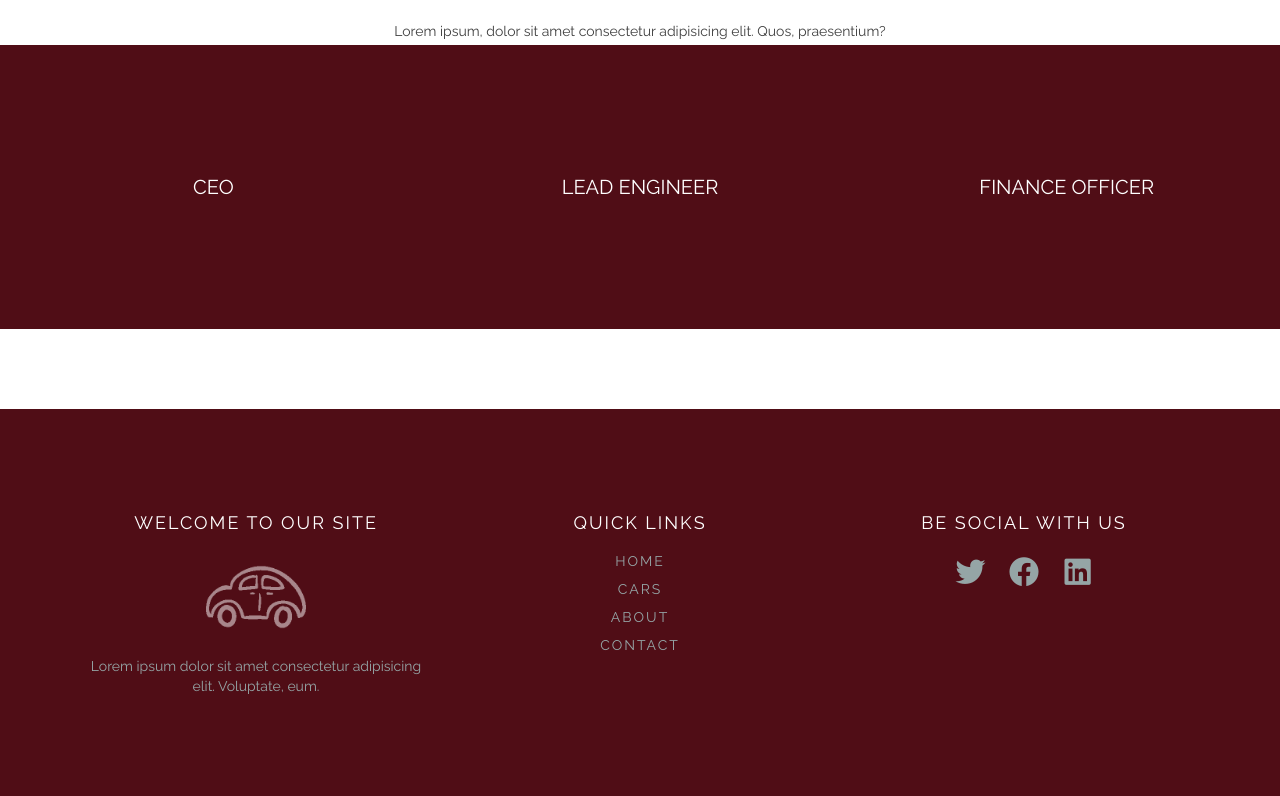
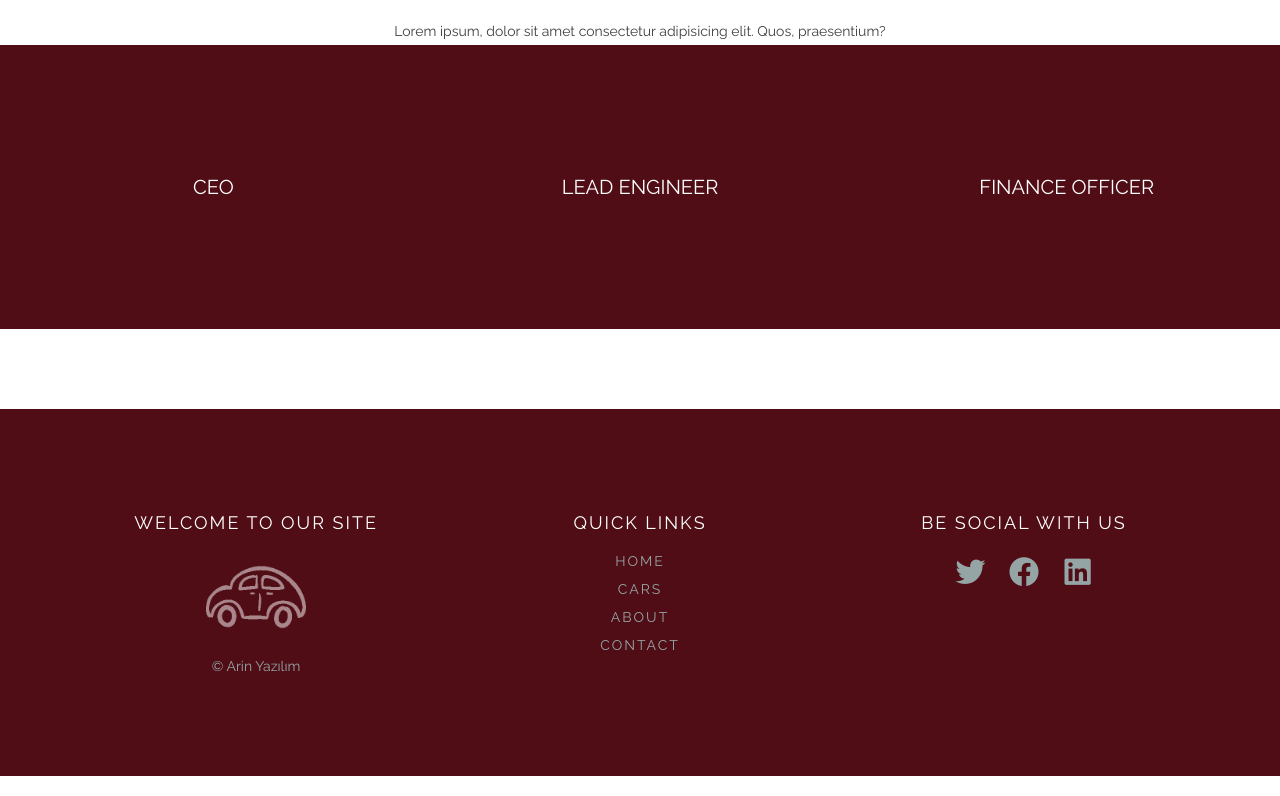
Before and after one commit to DeryaCaliskann/cars-website, a plain HTML site: page about.html in a window 1280 px wide. Shown: the part 1120-1916 px from the top of the page. Drawn offline with Linux system fonts and the light colour scheme; a web font is replaced by a local one.

Commit message:
footer düzenleme

```diff
--- a/Css/main.css
+++ b/Css/main.css
@@ -703,6 +703,7 @@ h4 {
     background: #841916;
 }
 
+
 /* MEDİA QUERIES */
 
 @media screen and (max-width: 960px) {
--- a/about.html
+++ b/about.html
@@ -175,7 +175,7 @@
                 <div class="footerItem">
                     <h3>WELCOME TO OUR SITE</h3>
                     <a href="index.html"><img src="img/logo1.png" alt=""></a>
-                    <P>Lorem ipsum dolor sit amet consectetur adipisicing elit. Voluptate, eum.</P>
+                    <p>&copy Arin Yazılım</p>
                 </div>
             </div>
             <div class="col3">
```
Also changed, not shown: cars.html (+1 -1 lines), contact.html (+1 -1 lines), index.html (+1 -1 lines).
